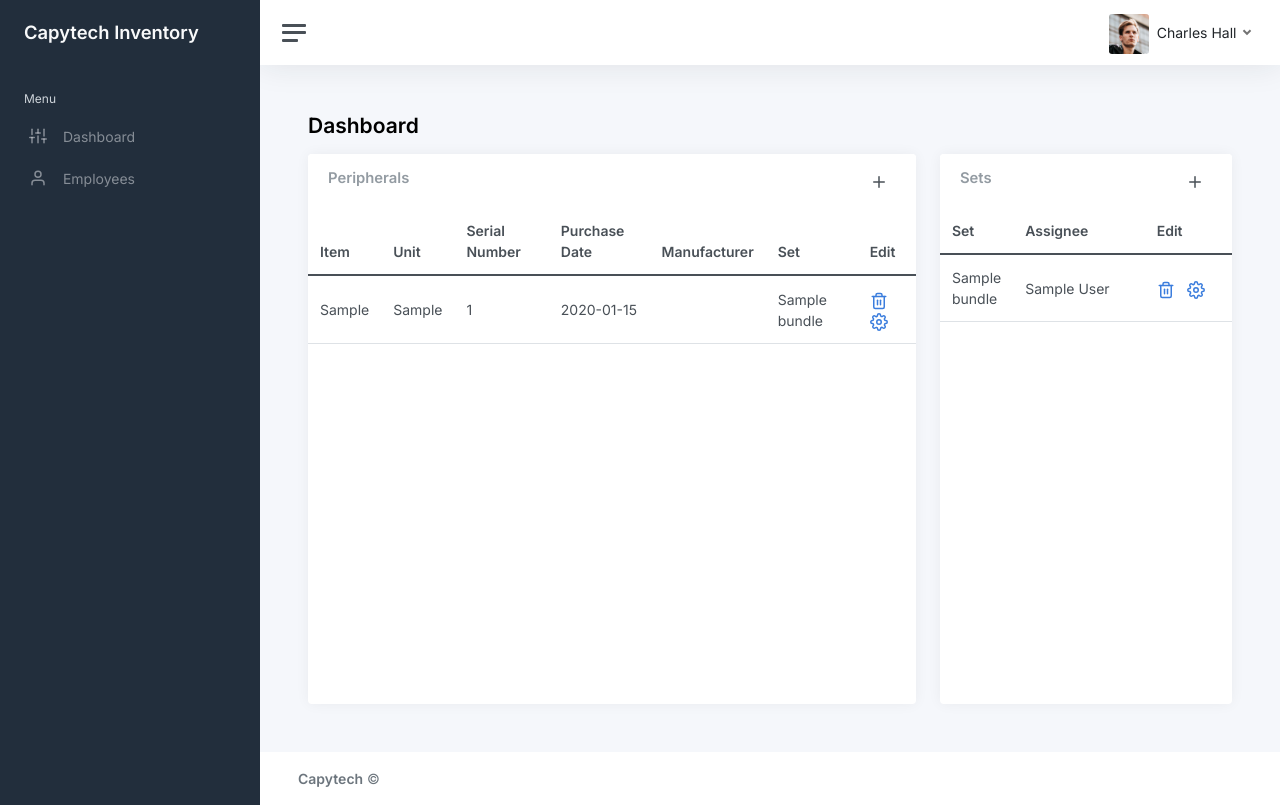
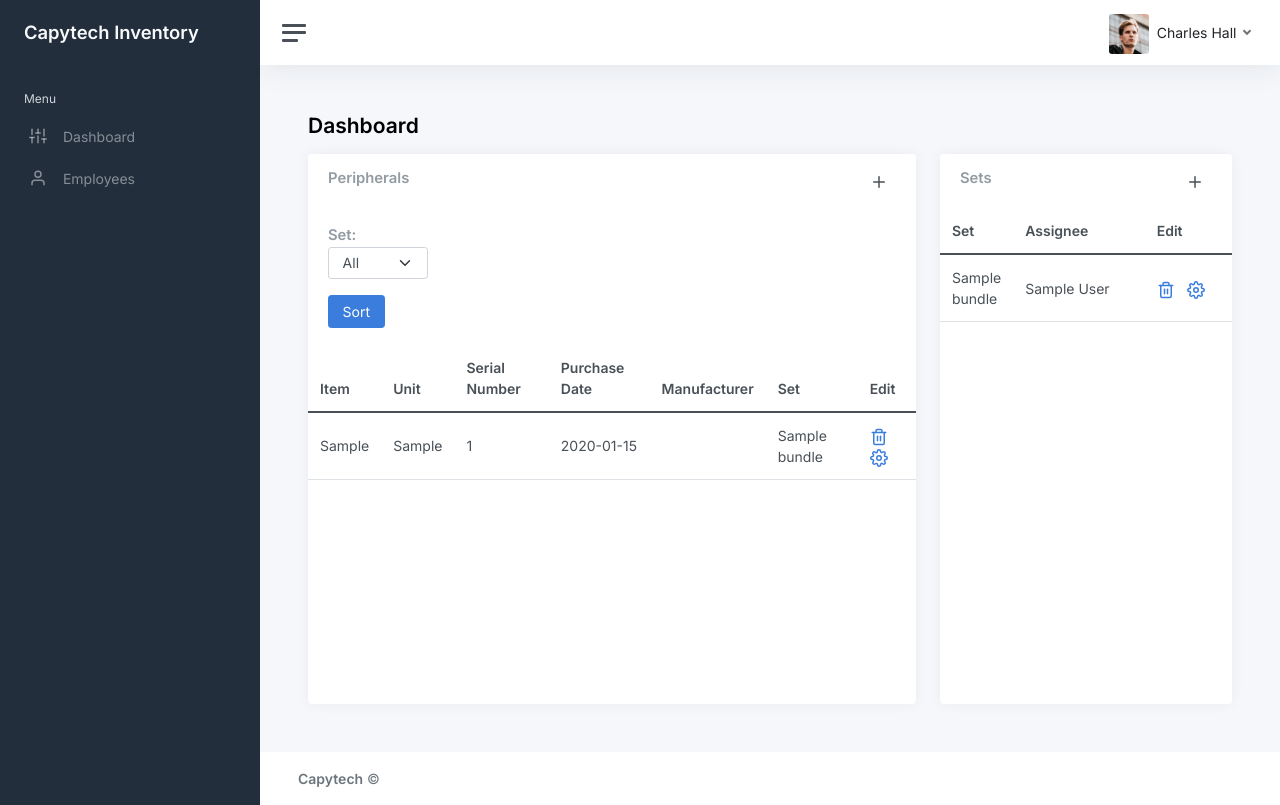
Before and after one commit to raffeehbalahim/inventory, a PHP site: page / in a window 1280 px wide. Run offline with PHP 8.4, Linux system fonts and the light colour scheme; tables that the repository leaves empty hold one stand-in row (values such as "Sample post"); data that the repository does not hold is empty.

Commit message:
Added Groupings of Set on Peripherals

```diff
--- a/components/main.php
+++ b/components/main.php
@@ -9,6 +9,47 @@
 					<div class="card-header d-flex justify-content-between">
 						<h5 class="card-title mb-0">Peripherals</h5>
 						<a data-bs-toggle="modal" data-bs-target="#createItem"><i class="align-middle me-2" data-feather="plus"></i></a>
+					</div>
+					<div class="card-header d-flex">
+					<form action="index.php" method="post" autocomplete="off">
+						<a class="card-title mb-0" style=" margin-right:10px;">Set: </a>
+						<div class="col-auto" style="width:100px;">
+                            <select class="form-select mb-3" name="bundle">
+								<?php
+									#Checks if Set is Selected for Sorting
+									#Displays options for Sorting Sets
+									if(isset($_POST['bundle'])){
+										$option = $_POST['bundle'];
+									} else{
+										$option = 'all';
+									}
+									if($option == 'all'){
+										echo '<option value="all" selected>All</option>';
+									} else {
+										echo '<option value="all">All</option>';
+									}
+									if($option == '0'){
+										echo '<option value="0" selected>No Set</option>';
+									} else {
+										echo '<option value="0">No Set</option>';
+									}
+								?>
+                                <?php
+                                    $bundles = "SELECT * FROM set_bundle";
+                                    $getBundles = mysqli_query($db, $bundles);
+
+                                    while ($bundle = mysqli_fetch_assoc($getBundles)) {
+                                        if($option == $bundle['set_id']) {
+											echo '<option value="' . $bundle['set_id'] . '" selected>' . $bundle['set_name'] . '</option>';
+										} else {
+											echo '<option value="' . $bundle['set_id'] . '">' . $bundle['set_name'] . '</option>';
+										}
+                                    }
+                                ?>
+                            </select>
+                    	</div>
+						<button type="submit" class="btn btn-primary" name="submit">Sort</button>
+					</form>
 					</div>
 					<table class="table table-hover my-0">
 						<thead>
@@ -25,8 +66,19 @@
 						</thead>
 						<tbody>
 							<?php
-								$get_peripherals = "SELECT * FROM peripherals";
-								$result = mysqli_query($db, $get_peripherals);
+								if(isset($_POST['bundle'])){
+									$check = $_POST['bundle'];
+									if($check != 'all'){
+										$get_peripherals = "SELECT * FROM peripherals WHERE set_id = '$check'";
+										$result = mysqli_query($db, $get_peripherals);
+									} else {
+										$get_peripherals = "SELECT * FROM peripherals";
+										$result = mysqli_query($db, $get_peripherals);
+									}
+								} else {
+									$get_peripherals = "SELECT * FROM peripherals";
+									$result = mysqli_query($db, $get_peripherals);
+								}
 
 								while ($peripherals = mysqli_fetch_assoc($result)) {
 									echo '<tr>';
```
